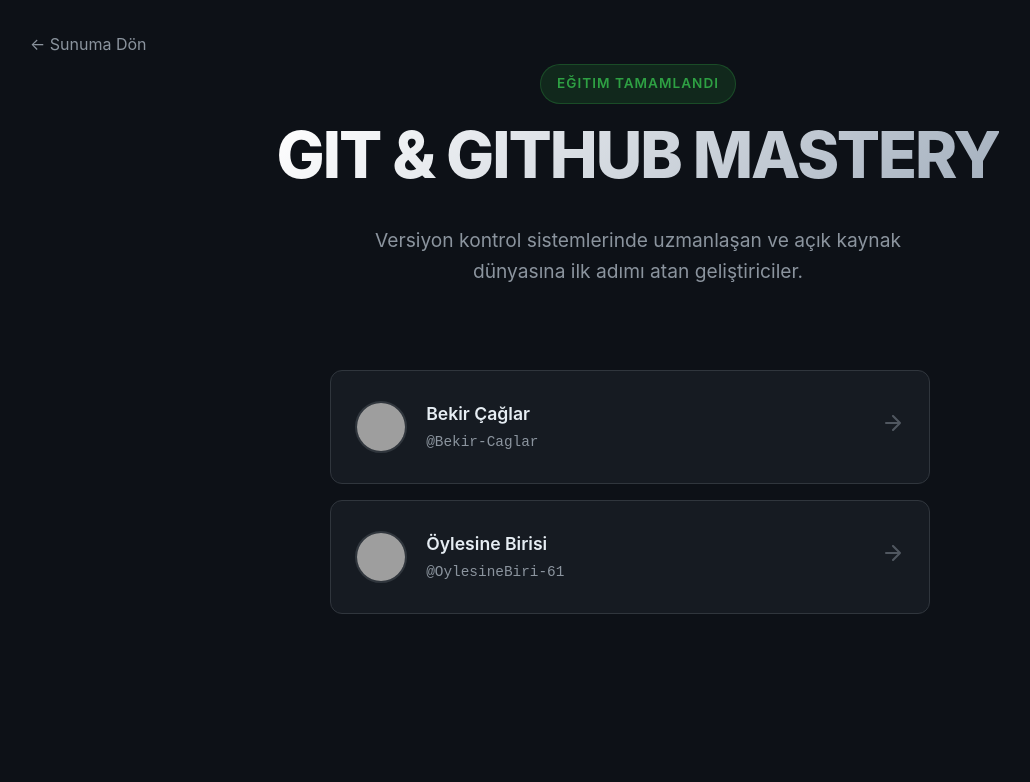
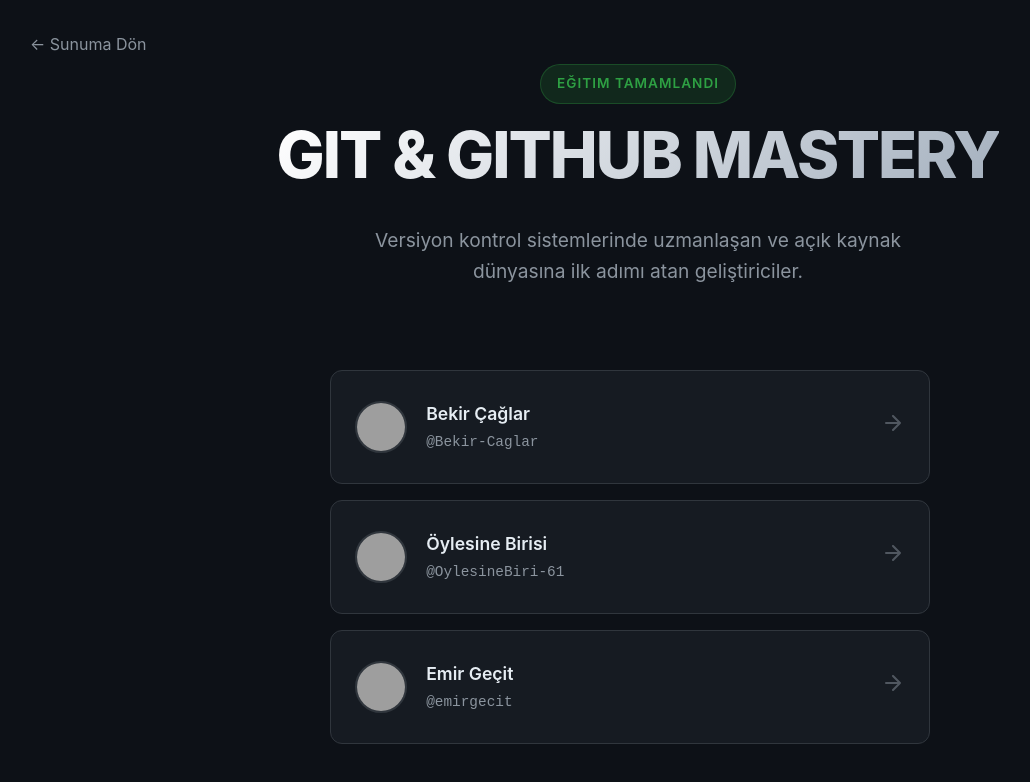
Before and after one commit to Bekir-Caglar/CSC_Git-G-thub_Sunu, a React (Vite) app: page /#/sertifika in a window 1280 px wide. Shown: the top 782 px of the page, without its empty margins (2-1032 px from the left). Built offline with nearby package versions, Linux system fonts and the light colour scheme; grey boxes are pictures that could not be loaded.

Commit message:
emir eklendi

```diff
--- a/src/data/participants.ts
+++ b/src/data/participants.ts
@@ -23,6 +23,10 @@
         name: "Öylesine Birisi",
         github: "OylesineBiri-61"
     },
+    {
+        name: "Emir Geçit",
+        github: "emirgecit"
+    }
 
     // Kendi isminizi buraya ekleyin 👇
 
```
